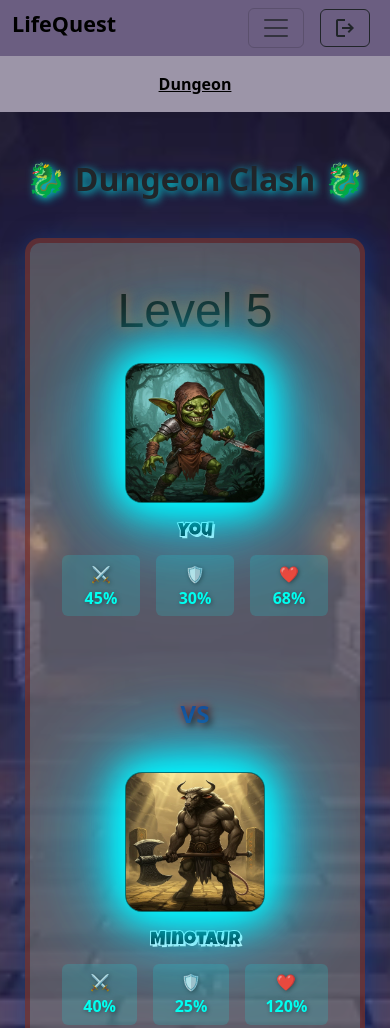
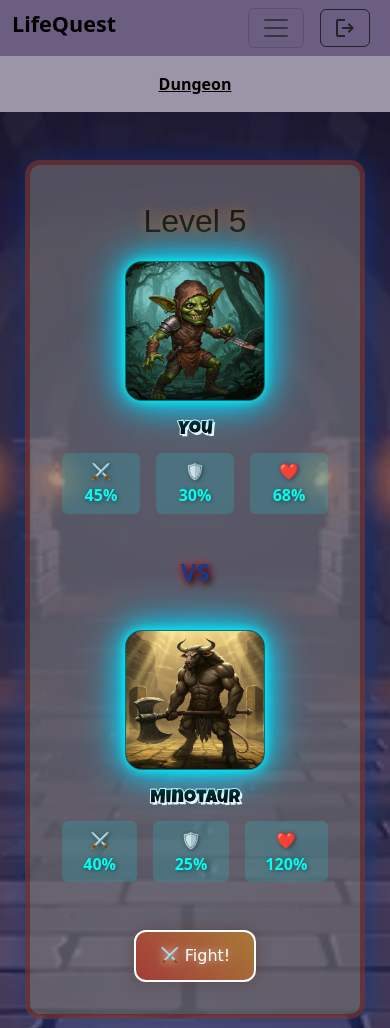
Before and after one commit to jasonxanthakis/LifeQuest, a website: page website/dungeon/dungeon.html in a window 390 px wide. Shown: the top 1028 px of the page. Drawn offline with nearby package versions, Linux system fonts and the light colour scheme; a web font is replaced by a local one.

Commit message:
Refactored dungeon.html styling to fit within page in desktop

```diff
--- a/website/dungeon/dungeon.html
+++ b/website/dungeon/dungeon.html
@@ -4,16 +4,12 @@
   <title>Dungeon Battle</title>
 
 
-<link rel="preconnect" href="https://fonts.googleapis.com">
-<link rel="preconnect" href="https://fonts.gstatic.com" crossorigin>
-<link href="https://fonts.googleapis.com/css2?family=Luckiest+Guy&display=swap" rel="stylesheet">
+    <link rel="preconnect" href="https://fonts.googleapis.com">
+    <link rel="preconnect" href="https://fonts.gstatic.com" crossorigin>
+    <link href="https://fonts.googleapis.com/css2?family=Luckiest+Guy&display=swap" rel="stylesheet">
+    <link href="https://fonts.googleapis.com/css2?family=Rubik+Moonrocks&display=swap" rel="stylesheet">
 
-<link rel="preconnect" href="https://fonts.googleapis.com">
-<link rel="preconnect" href="https://fonts.gstatic.com" crossorigin>
-<link href="https://fonts.googleapis.com/css2?family=Rubik+Moonrocks&display=swap" rel="stylesheet">
-
-
-  <link rel="stylesheet" href="style.css">
+    <link rel="stylesheet" href="style.css">
 
     <meta charset="utf-8">
     <meta http-equiv="X-UA-Compatible" content="IE=edge">
@@ -78,10 +74,10 @@
 
                 <!-- Dungeon Clash Content -->
                 <div class="battle-container">
-                    <h1 class="battle-title">🐉 Dungeon Clash 🐉</h1>
+
                     <div class="battle-stage">
 
-                        <div class="level-5">Level 5</div>
+                        <div class="battle-level">Level 5</div>
 
                         <div class="battle-characters">
                             <div class="character">
--- a/website/styles.css
+++ b/website/styles.css
@@ -295,7 +295,6 @@ body {
 .battle-container {
     text-align: center;
     padding: 3rem 1rem;
-    flex-grow: 1;
     display: flex;
     flex-direction: column;
     align-items: center;
@@ -309,6 +308,7 @@ body {
 }
 
 /* Rubik Distressed style (for Levels) */
+/*
 .battle-level {
     font-family: "Rubik Distressed", system-ui;
     font-size: 3rem;
@@ -318,9 +318,10 @@ body {
     text-shadow: 0 0 15px rgba(106, 95, 31, 0.9);
     margin-bottom: 2rem;
 }
+*/
 
 /* Rubik Moonrocks style for Level 5 */
-.level-5 {
+.battle-level {
     font-family: 'Rubik Moonrocks', sans-serif;
     font-weight: 400;
     font-style: normal;
@@ -346,7 +347,7 @@ body {
     transform: scale(1.1);
 }
 
-
+/*
 .battle-level:hover {
     transform: scale(1.1);
     text-shadow:
@@ -357,6 +358,7 @@ body {
          0 0 25px #fff200,
          0 0 40px #ffae00;
 }
+*/
 
 .rubik-distressed-regular {
   font-family: "Rubik Distressed", system-ui;
@@ -504,21 +506,19 @@ body {
     }
 }
 
-/* NEW radiant border pulse animation */
+/* Radiant border pulse animation */
 @keyframes borderPulse {
   0% {
     box-shadow:
-      0 0 10px #00faff,
-      0 0 40px #00faff,
-      0 0 40px #00e0ff,
-      0 0 80px #00ccff;
+      0 0 6px #00faff,
+      0 0 18px #00e0ff,
+      0 0 30px #00ccff;
   }
   100% {
     box-shadow:
-      0 0 40px #00faff,
-      0 0 40px #00faff,
-      0 0 120px #00e0ff,
-      0 0 90px #00ccff;
+      0 0 10px #00faff,
+      0 0 28px #00e0ff,
+      0 0 50px #00ccff;
   }
 }
 
@@ -546,7 +546,7 @@ body {
 
     .vs-text {
         font-size: 1.5rem;
-        margin-top: 40px;
+        margin-top: 0px;
     }
 
     .battle-stage {
```
Also changed, not shown: website/battle_page/battlepage.html (+1 -1 lines).
